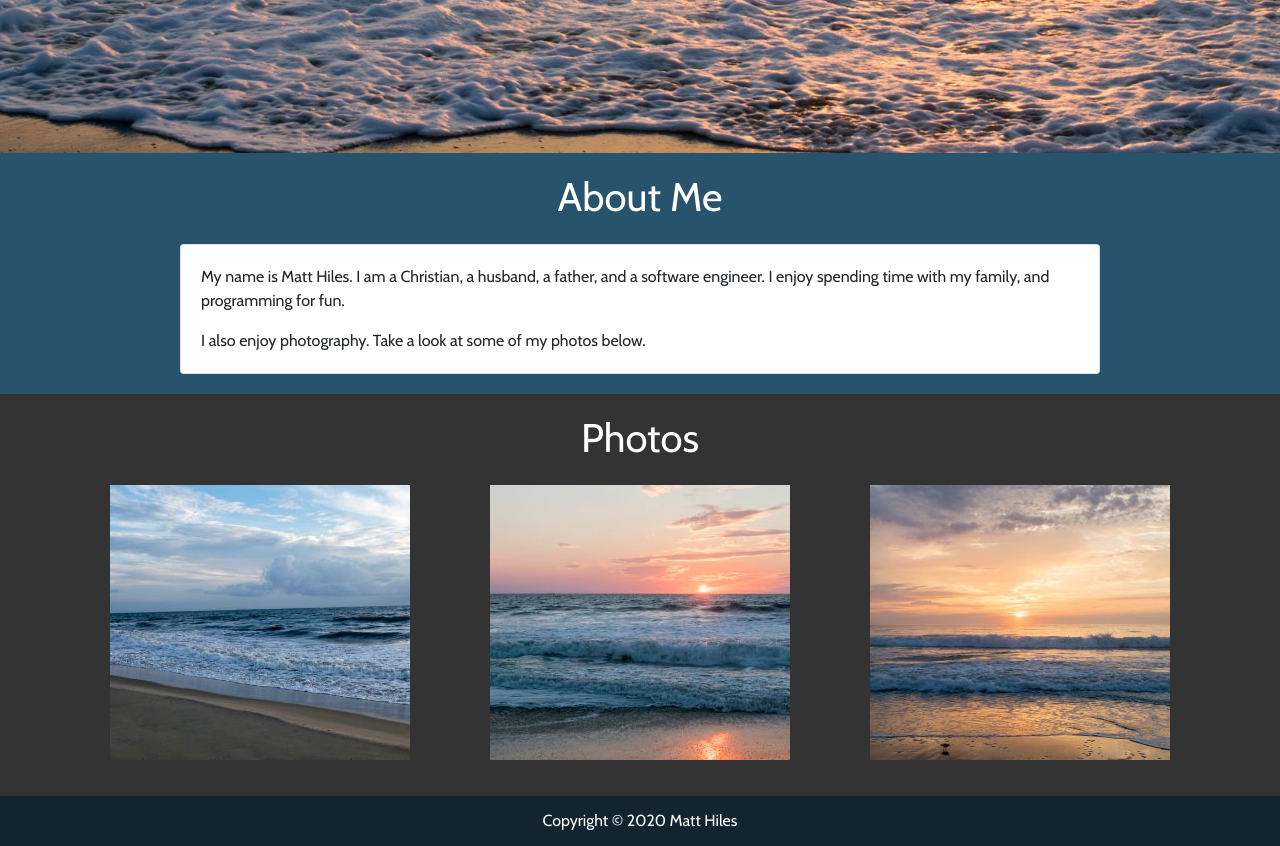
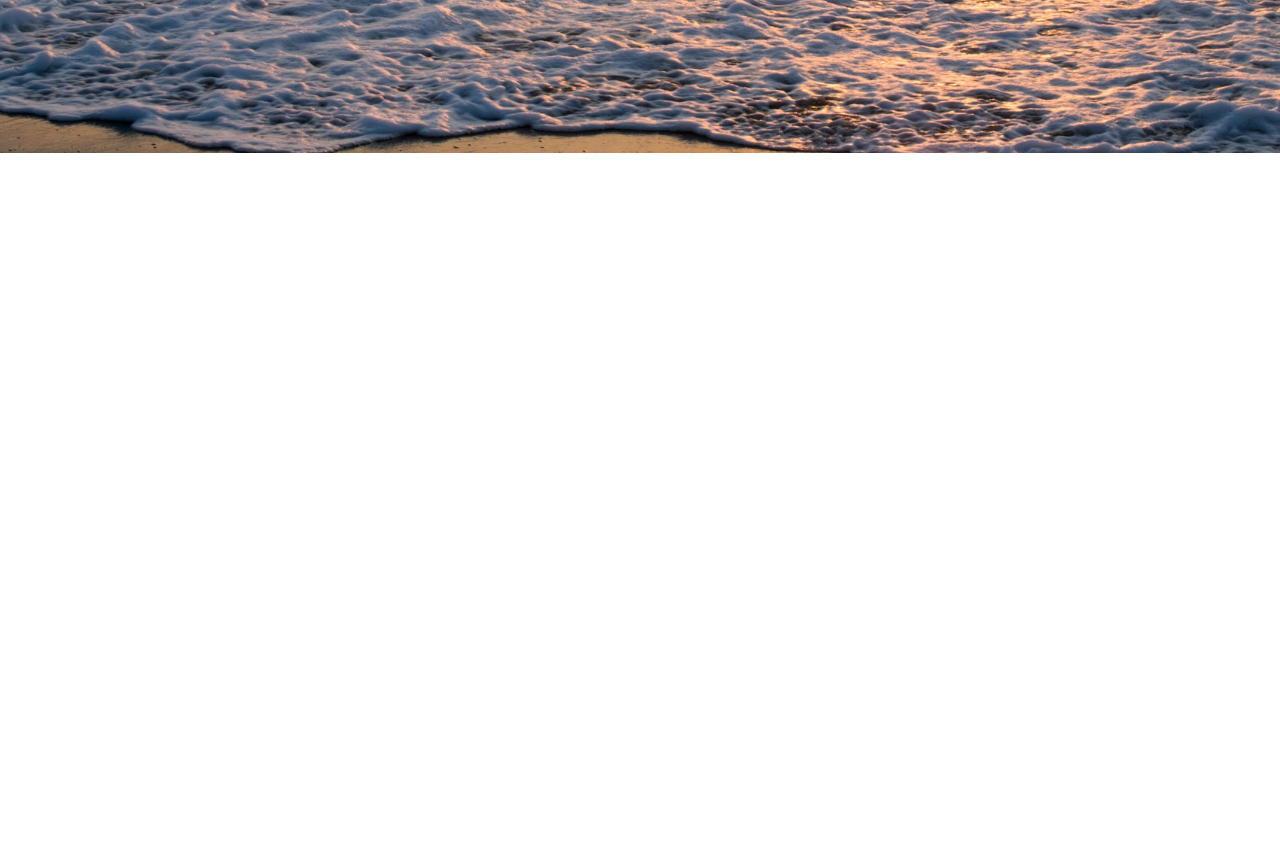
Before and after one commit to imatt81/matthiles.github.io, a plain HTML site: page index.html in a window 1280 px wide. Shown: the part 647-1493 px from the top of the page. After the commit the page ends 800 px from the top, so only its background shows below. Drawn offline with Linux system fonts and the light colour scheme.

Commit message:
Updating

```diff
--- a/index.html
+++ b/index.html
@@ -35,63 +35,6 @@
             <img src="images/mh-logo-512.png" class="header-img"/>
         </div>
     </div>
-    <a name="about"></a>
-    <div class="about-content container-fluid">
-        <h1>About Me</h1>
-        <div class="container">
-            <div class="row">
-                <div class="col-sm-1"></div>
-                <div class="col-sm-10">
-                    <div class="card">
-                        <div class="card-body">
-                            <p class="card-text">My name is Matt Hiles. I am a Christian, a husband, a father, and a software engineer. I
-                                enjoy spending time with my family, and programming for fun.</p>
-                            <p class="card-text">I also enjoy photography. Take a look at some of my photos below.</p>
-                        </div>
-                    </div>
-                </div>
-                <div class="col-sm-1"></div>
-            </div>
-        </div>
-    </div>
-    <a name="photos"></a>
-    <div class="photos-content container-fluid">
-        <h1>Photos</h1>
-        <div class="container">
-                            <div class="row">
-                                        <div class="col-lg-4 mb-3">
-                                                <div class="thumbnail-container mx-auto">
-                            <a href="photos/photo_3829.jpg" class="image-link"><img class="thumbnail-image" src="photos/tn/photo_3829.jpg"/></a>
-                        </div>
-                                            </div>
-                                        <div class="col-lg-4 mb-3">
-                                                <div class="thumbnail-container mx-auto">
-                            <a href="photos/photo_3980.jpg" class="image-link"><img class="thumbnail-image" src="photos/tn/photo_3980.jpg"/></a>
-                        </div>
-                                            </div>
-                                        <div class="col-lg-4 mb-3">
-                                                <div class="thumbnail-container mx-auto">
-                            <a href="photos/photo_5659.jpg" class="image-link"><img class="thumbnail-image" src="photos/tn/photo_5659.jpg"/></a>
-                        </div>
-                                            </div>
-                                    </div>
-                    </div>
-        <div class="modal fade" id="image-modal" tabindex="-1" role="dialog">
-            <div class="modal-dialog modal-dialog-centered mw-100 modal-dlg-padding" role="document">
-                <div class="modal-content">
-                    <div class="modal-body mx-auto">
-                        <img src="" id="image-preview" class="img-fluid"/>
-                    </div>
-                    <button type="button" class="close modal-dismiss-btn" data-dismiss="modal"><span>&times;</span></button>
-                </div>
-            </div>
-        </div>
-    </div>
-    <div class="footer container-fluid">
-        <div class="footer-text">
-            Copyright &copy; 2020 Matt Hiles
-        </div>
-    </div>
     <script>
         $(document).ready(homeInitialization());
     </script>
```
Also changed, not shown: photos/photo_3829.jpg (deleted), photos/photo_3980.jpg (deleted), photos/photo_5659.jpg (deleted), photos/tn/photo_3829.jpg (deleted), photos/tn/photo_3980.jpg (deleted), photos/tn/photo_5659.jpg (deleted).
